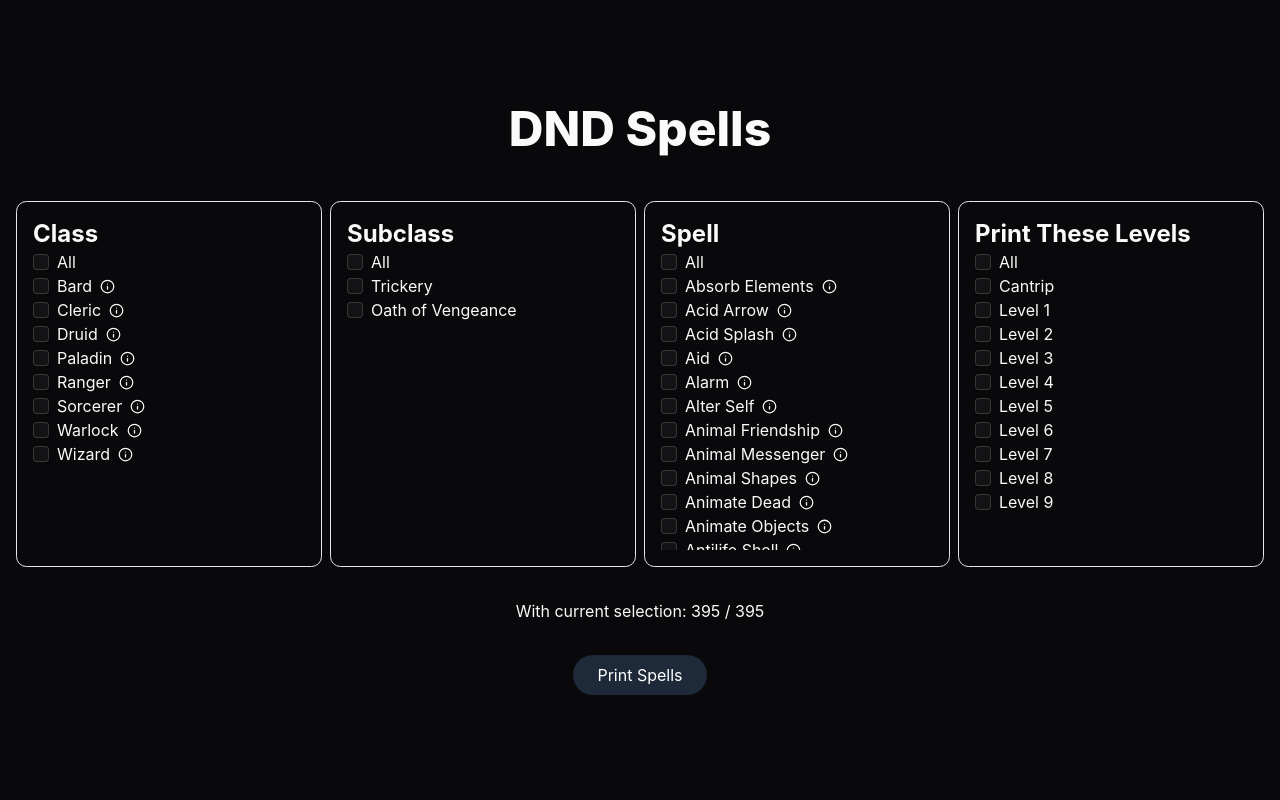
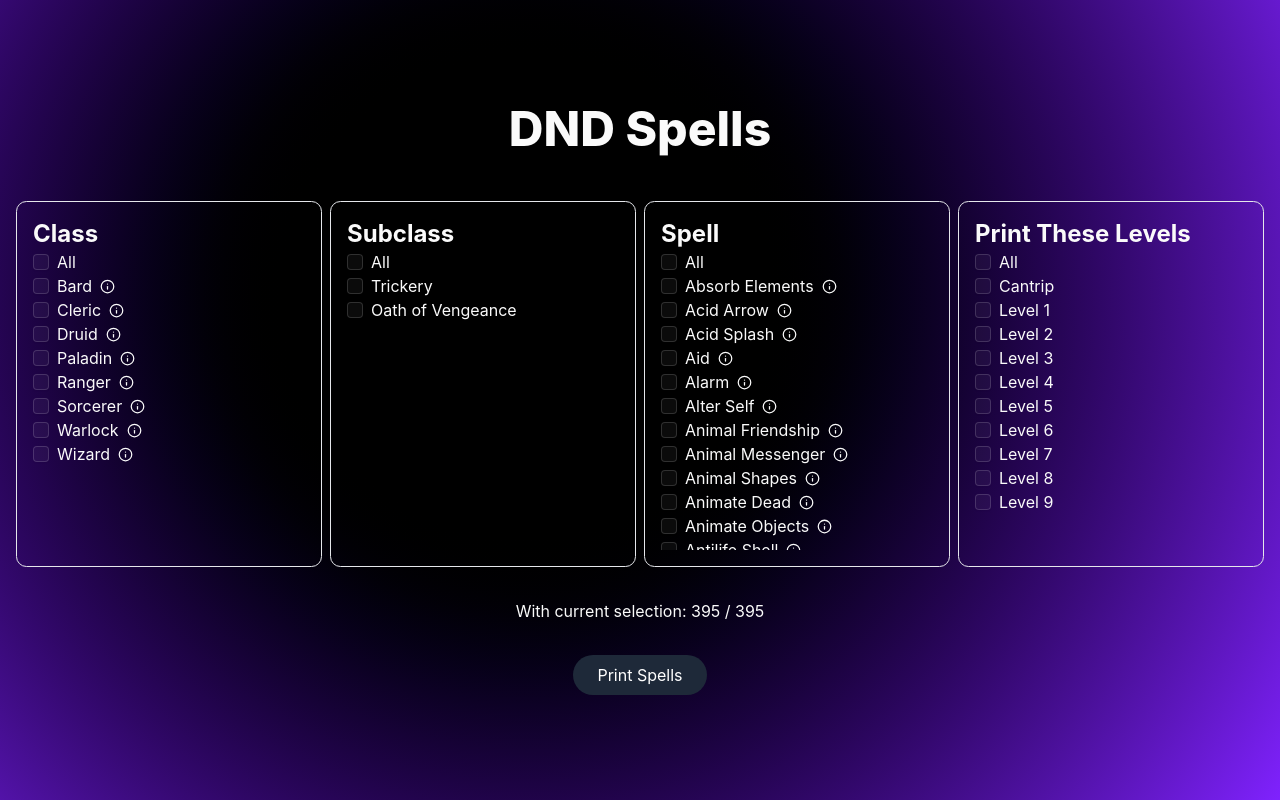
Before and after one commit to adamlamaa/dnd-spells, a Next.js app: page / in a window 1280 px wide. Built offline with nearby package versions, Linux system fonts and the light colour scheme.

Commit message:
Apply gradiant background

```diff
--- a/src/styles/globals.css
+++ b/src/styles/globals.css
@@ -9,6 +9,7 @@
   }
   body {
     @apply bg-background text-foreground;
+    background: var(--hdr-gradient);
   }
   h2 {
     @apply text-2xl font-bold;
@@ -146,4 +147,8 @@
   --sidebar-accent-foreground: oklch(0.985 0 0);
   --sidebar-border: oklch(1 0 0 / 10%);
   --sidebar-ring: oklch(0.541 0.281 293.009);
+  --hdr-gradient: radial-gradient(
+          farthest-corner circle at 41% 37% in oklab,
+          oklch(0% 0.00 222) 25% 25%, var(--primary) 100%
+  );
 }
```
